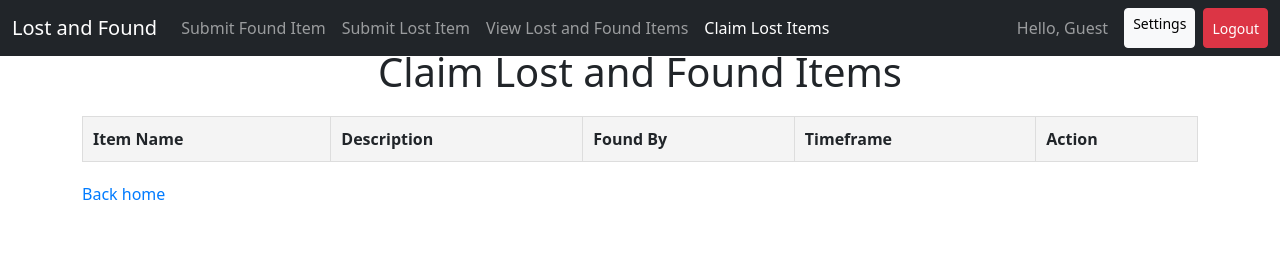
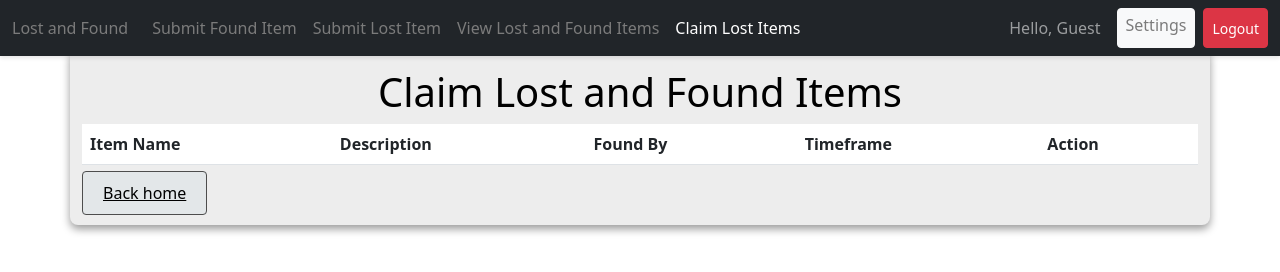
Before and after one commit to mmmejiamendoza/semester-project, a website: page code/public/claim.html in a window 1280 px wide. Drawn offline with nearby package versions, Linux system fonts and the light colour scheme; no server answers.

Commit message:
css files need to be color changed but are formatted to affect everything

```diff
--- /dev/null
+++ b/code/public/basic.css
@@ -0,0 +1,121 @@
+/* General Styling */
+body {
+    background: linear-gradient(135deg, #578ac0, #578ac0, #578ac0); /* Pink gradient background */
+    color: #494949; /* Dark pink-brown text for contrast */
+    font-family: Arial, sans-serif;
+    margin: 0;
+    padding: 0;
+}
+
+/* Links */
+a {
+    color: #79b3f5; /* Blue links for Blue Theme */
+    text-decoration: none;
+}
+
+a:hover {
+    color: #4657b7; /* Darker blue on hover */
+}
+
+/* Containers */
+.container {
+    background-color: #3a5988; /* Container background for Blue Theme */
+    color: #1b222b; /* Text color inside containers */
+    padding: 20px;
+    border-radius: 8px;
+    box-shadow: 0 4px 8px rgba(0, 0, 0, 0.1); /* Subtle shadow */
+    max-width: 800px;
+}
+
+/* Headings */
+h1, h2 {
+    color: #212121; /* Darker headings */
+}
+
+/* Table Styling */
+table {
+    width: 100%;
+    border-collapse: collapse;
+    color: #6f6666; /* Table text color for better readability */
+}
+
+th, td {
+    padding: 10px;
+    border: 1px solid #000000; /* Light border */
+    text-align: center;
+    background-color: #1a1a1a; /* Dark background for rows */
+}
+
+th {
+    background-color: #3a3a3a; /* Slightly darker header rows */
+}
+
+/* Buttons */
+button, .back-link, .logout-link {
+    background-color: #243cb3; /* Blue buttons */
+    color: #ffffff; /* Button text color */
+    border: 1px solid #4d4d4d; /* Button border */
+    padding: 10px 20px;
+    border-radius: 4px;
+    cursor: pointer;
+    font-size: 1rem;
+}
+
+button:hover, .back-link:hover, .logout-link:hover {
+    background-color: #0f1a8f; /* Darker blue on hover */
+}
+
+/* Inputs */
+input[type="text"], input[type="email"], input[type="password"], select {
+    background-color: #292fe0; /* Input background for Blue Theme */
+    color: #141414; /* Input text color */
+    border: 1px solid #1126c4; /* Input border color */
+    padding: 10px;
+    border-radius: 4px;
+    width: 100%;
+    margin-bottom: 10px;
+}
+
+/* Dropdown Menu */
+.dropdown-menu {
+    background-color: #2d2d2d; /* Dark dropdown background */
+    box-shadow: 0 4px 8px rgba(0, 0, 0, 0.1);
+    border-radius: 8px;
+    padding: 10px;
+    border: 1px solid #969696; /* Subtle border */
+}
+
+.dropdown-menu a {
+    background-color: #f2f2f2; /* Very light grey button boxes */
+    padding: 8px;
+    display: block;
+    border-radius: 4px;
+    text-align: center;
+    color: #243cb3;
+}
+
+.dropdown-menu a:hover {
+    background-color: #e0e0e0; /* Slightly darker grey on hover */
+}
+
+/* Navbar Styling */
+nav {
+    position: fixed; /* Fix navbar */
+    top: 0;
+    left: 0;
+    width: 100%; /* Full width */
+    z-index: 1000; /* On top of other elements */
+    background-color: #3a3a3a; /* Dark navbar for Dark Theme */
+    color: #878787; /* Text color */
+    padding: 10px 20px;
+    box-shadow: 0 2px 4px rgba(0, 0, 0, 0.1); /* Subtle shadow */
+}
+
+.navbar a, .navbar-text {
+    color: #7b7b7b; /* Blue links */
+    font-size: 1rem;
+}
+
+.navbar a:hover {
+    color: #8caed2; /* Darker blue on hover */
+}
--- a/code/public/claim.html
+++ b/code/public/claim.html
@@ -5,53 +5,9 @@
     <meta name="viewport" content="width=device-width, initial-scale=1.0">
     <title>Claim Lost and Found Items</title>
 
+    <!-- Theme Stylesheet -->
+    <link id="themeStylesheet" rel="stylesheet" href="light-theme.css"> <!-- Default theme -->
     <link href="https://cdn.jsdelivr.net/npm/bootstrap@5.3.0/dist/css/bootstrap.min.css" rel="stylesheet">
-
-    <style>
-        #content-container {
-            margin-top: 80px;
-        }
-
-        table {
-            width: 100%;
-            border-collapse: collapse;
-            margin-top: 20px;
-        }
-
-        th, td {
-            padding: 10px;
-            border: 1px solid #ddd;
-            text-align: left;
-        }
-
-        th {
-            background-color: #f4f4f4;
-        }
-
-        .btn-claim {
-            background-color: #007bff;
-            color: white;
-            border: none;
-            padding: 5px 10px;
-            border-radius: 4px;
-            cursor: pointer;
-        }
-
-        .btn-claim:hover {
-            background-color: #0056b3;
-        }
-
-        .back-link {
-            margin-top: 20px;
-            display: inline-block;
-            text-decoration: none;
-            color: #007bff;
-        }
-
-        .back-link:hover {
-            text-decoration: underline;
-        }
-    </style>
 
   <script type="module">
     import { initializeApp } from "https://www.gstatic.com/firebasejs/9.6.10/firebase-app.js";
@@ -69,18 +25,25 @@
         measurementId: "G-LX0R71CBRP"
     };
 
-
     const app = initializeApp(firebaseConfig);
     const auth = getAuth();
     const database = getDatabase(app);
 
-        document.addEventListener('DOMContentLoaded', () => {
     const themeStylesheet = document.getElementById('themeStylesheet');
+
+    // Function to load the theme
+    function loadTheme() {
         const savedTheme = localStorage.getItem('selectedTheme');
         if (savedTheme) {
             themeStylesheet.href = savedTheme;
         }
+    }
 
+    document.addEventListener('DOMContentLoaded', () => {
+        // Load the initial theme
+        loadTheme();
+
+        // Update the user greeting
         onAuthStateChanged(auth, (user) => {
             if (user) {
                 document.getElementById('userButton').textContent = `Hello, ${user.email}`;
@@ -89,6 +52,7 @@
             }
         });
 
+        // Logout functionality
         document.getElementById("logoutButton").addEventListener("click", (e) => {
             e.preventDefault();
             signOut(auth)
@@ -99,6 +63,7 @@
                 .catch((error) => console.error("Error logging out:", error));
         });
 
+        // Fetch lost and found items
         const lostAndFoundRef = ref(database, 'lostAndFound');
         const tableBody = document.getElementById('itemsTableBody');
         const now = new Date();
@@ -122,8 +87,16 @@
                 tableBody.appendChild(row);
             }
         });
+
+        // Listen for theme changes
+        window.addEventListener('storage', (event) => {
+            if (event.key === 'selectedTheme') {
+                loadTheme();
+            }
+        });
     });
 
+    // Claim an item
     window.claimItem = function (itemKey) {
         if (confirm("Are you sure you want to claim this item?")) {
             const itemRef = ref(database, `lostAndFound/${itemKey}`);
@@ -132,6 +105,7 @@
         }
     };
 </script>
+
 </head>
 <body>
     <!-- Bootstrap Navbar -->
@@ -168,7 +142,7 @@
     <!-- Main Content -->
     <div id="content-container" class="container mt-5">
         <h1 class="text-center">Claim Lost and Found Items</h1>
-        <table>
+        <table class="table table-striped">
             <thead>
                 <tr>
                     <th>Item Name</th>
--- a/code/public/dark-theme.css
+++ b/code/public/dark-theme.css
@@ -1,41 +1,121 @@
-/* Dark theme styles */
+/* General Styling */
 body {
-    background-color: #1c1b1b;
-    color: #e0e0e0;
+    background: linear-gradient(135deg, #151515, #151515, #151515); /* Pink gradient background */
+    color: #808080; /* Dark pink-brown text for contrast */
+    font-family: Arial, sans-serif;
+    margin: 0;
+    padding: 0;
 }
 
 /* Links */
-a, .navbar a {
-    color: #80d4ff;
+a {
+    color: #454545; /* Blue links for Blue Theme */
+    text-decoration: none;
 }
 
-a:hover, .navbar a:hover {
-    color: #40aaff;
+a:hover {
+    color: #575757; /* Darker blue on hover */
 }
 
-/* Navbar */
-nav {
-    background-color: #1e1e1e;
-    color: #e0e0e0;
-    box-shadow: 0 2px 4px rgba(0, 0, 0, 0.6);
+/* Containers */
+.container {
+    background-color: #333333; /* Container background for Blue Theme */
+    color: #bfbfbf; /* Text color inside containers */
+    padding: 20px;
+    border-radius: 8px;
+    box-shadow: 0 4px 8px rgba(155, 155, 155, 0.4); /* Subtle shadow */
+    max-width: 800px;
 }
 
-/* Tables */
-th {
-    background-color: #333333;
+/* Headings */
+h1, h2 {
+    color: #939393; /* Darker headings */
 }
 
-td {
-    background-color: #1e1e1e;
+/* Table Styling */
+table {
+    width: 100%;
+    border-collapse: collapse;
+    color: #6f6666; /* Table text color for better readability */
+}
+
+th, td {
+    padding: 10px;
+    border: 1px solid #000000; /* Light border */
+    text-align: center;
+    background-color: #1a1a1a; /* Dark background for rows */
+}
+
+th {
+    background-color: #3a3a3a; /* Slightly darker header rows */
 }
 
 /* Buttons */
 button, .back-link, .logout-link {
-    background-color: #0056b3;
-    color: #ffffff;
-    border: 1px solid #003d80;
+    background-color: #464647; /* Blue buttons */
+    color: #ffffff; /* Button text color */
+    border: 1px solid #4d4d4d; /* Button border */
+    padding: 10px 20px;
+    border-radius: 4px;
+    cursor: pointer;
+    font-size: 1rem;
 }
 
 button:hover, .back-link:hover, .logout-link:hover {
-    background-color: #003d80;
+    background-color: #5a5a5a; /* Darker blue on hover */
 }
+
+/* Inputs */
+input[type="text"], input[type="email"], input[type="password"], select {
+    background-color: #616162; /* Input background for Blue Theme */
+    color: #141414; /* Input text color */
+    border: 1px solid #505050; /* Input border color */
+    padding: 10px;
+    border-radius: 4px;
+    width: 100%;
+    margin-bottom: 10px;
+}
+
+/* Dropdown Menu */
+.dropdown-menu {
+    background-color: #2d2d2d; /* Dark dropdown background */
+    box-shadow: 0 4px 8px rgba(0, 0, 0, 0.1);
+    border-radius: 8px;
+    padding: 10px;
+    border: 1px solid #969696; /* Subtle border */
+}
+
+.dropdown-menu a {
+    background-color: #f2f2f2; /* Very light grey button boxes */
+    padding: 8px;
+    display: block;
+    border-radius: 4px;
+    text-align: center;
+    color: #243cb3;
+}
+
+.dropdown-menu a:hover {
+    background-color: #e0e0e0; /* Slightly darker grey on hover */
+}
+
+/* Navbar Styling */
+nav {
+    position: fixed; /* Fix navbar */
+    top: 0;
+    left: 0;
+    width: 100%; /* Full width */
+    z-index: 1000; /* On top of other elements */
+    background-color: #3a3a3a; /* Dark navbar for Dark Theme */
+    color: #878787; /* Text color */
+    padding: 10px 20px;
+    box-shadow: 0 2px 4px rgba(0, 0, 0, 0.1); /* Subtle shadow */
+}
+
+.navbar a, .navbar-text {
+    color: #7b7b7b; /* Blue links */
+    font-size: 1rem;
+}
+
+.navbar a:hover {
+    color: #8caed2; /* Darker blue on hover */
+}
--- a/code/public/light-theme.css
+++ b/code/public/light-theme.css
@@ -1,28 +1,29 @@
 /* General Styling */
 body {
-    background-color: #ffffff ; /* Light background */
-    color: #333333 ; /* Darker text */
-    font-family: Arial, sans-serif; /* Consistent font */
+    background: linear-gradient(135deg, #ffffff, #ffffff, #ffffff); /* Pink gradient background */
+    color: #494949; /* Dark pink-brown text for contrast */
+    font-family: Arial, sans-serif;
     margin: 0;
     padding: 0;
 }
 
+/* Links */
 a {
-    color: #ecf5ff ; /* Blue links */
+    color: #b1b5b9; /* Blue links for Blue Theme */
     text-decoration: none;
 }
 
 a:hover {
-    color: #b6b6b6; /* Darker blue on hover */
+    color: #949496; /* Darker blue on hover */
 }
 
-/* Container Styling */
+/* Containers */
 .container {
-    background-color: #ffffff; /* White for containers */
-    color: #333333; /* Darker text */
+    background-color: #ededed; /* Container background for Blue Theme */
+    color: #000000; /* Text color inside containers */
     padding: 20px;
     border-radius: 8px;
-    box-shadow: 0 4px 8px rgba(0, 0, 0, 0.1); /* Subtle shadow */
+    box-shadow: 0 4px 8px rgba(0, 0, 0, 0.4); /* Subtle shadow */
     max-width: 800px;
 }
 
@@ -35,25 +36,25 @@ h1, h2 {
 table {
     width: 100%;
     border-collapse: collapse;
-    color: #959595 ; /* Dark text */
+    color: #666d6f; /* Table text color for better readability */
 }
 
 th, td {
     padding: 10px;
-    border: 1px solid #000000; /* Light border */
+    border: 1px solid #515151; /* Light border */
     text-align: center;
-    background-color: #b8b8b8 ; /* White background */
+    background-color: #d5d5d5; /* Dark background for rows */
 }
 
 th {
-    background-color: #777777 ; /* Slightly darker for headers */
+    background-color: #3a3a3a; /* Slightly darker header rows */
 }
 
 /* Buttons */
 button, .back-link, .logout-link {
-    background-color: #acacac; /* Blue button */
-    color: #272626; /* White text */
-    border: 1px solid #4d4d4d; /* Darker blue border */
+    background-color: #e3e7e9; /* Blue buttons */
+    color: #000000; /* Button text color */
+    border: 1px solid #4d4d4d; /* Button border */
     padding: 10px 20px;
     border-radius: 4px;
     cursor: pointer;
@@ -61,14 +62,14 @@ button, .back-link, .logout-link {
 }
 
 button:hover, .back-link:hover, .logout-link:hover {
-    background-color: #a1a0a0 ; /* Darker blue on hover */
+    background-color: #c9cad9; /* Darker blue on hover */
 }
 
 /* Inputs */
 input[type="text"], input[type="email"], input[type="password"], select {
-    background-color: #969696 ; /* White input background */
-    color: #141414 ; /* Dark text */
-    border: 1px solid #6c6b6b; /* Light border */
+    background-color: #d1d1da; /* Input background for Blue Theme */
+    color: #141414; /* Input text color */
+    border: 1px solid #000000; /* Input border color */
     padding: 10px;
     border-radius: 4px;
     width: 100%;
@@ -77,43 +78,44 @@ input[type="text"], input[type="email"], input[type="password"], select {
 
 /* Dropdown Menu */
 .dropdown-menu {
-    background-color: #ffffff ; /* White dropdown */
+    background-color: #2d2d2d; /* Dark dropdown background */
     box-shadow: 0 4px 8px rgba(0, 0, 0, 0.1);
     border-radius: 8px;
     padding: 10px;
-    border: 1px solid #969696 ; /* Subtle border */
+    border: 1px solid #969696; /* Subtle border */
 }
 
 .dropdown-menu a {
-    background-color: #f2f2f2 ; /* Very light grey button boxes */
+    background-color: #f2f2f2; /* Very light grey button boxes */
     padding: 8px;
     display: block;
     border-radius: 4px;
     text-align: center;
+    color: #adaeb2;
 }
 
 .dropdown-menu a:hover {
-    background-color: #e0e0e0 ; /* Slightly darker grey on hover */
+    background-color: #222020; /* Slightly darker grey on hover */
 }
 
 /* Navbar Styling */
 nav {
-    position: fixed ; /* Fix navbar */
-    top: 0 ;
-    left: 0 ;
-    width: 100% ; /* Full width */
+    position: fixed; /* Fix navbar */
+    top: 0;
+    left: 0;
+    width: 100%; /* Full width */
     z-index: 1000; /* On top of other elements */
-    background-color: #9d9c9c; /* White navbar */
-    color: #878787; /* Dark text */
-    padding: 10px 20px ;
-    box-shadow: 0 2px 4px rgba(0, 0, 0, 0.1) ; /* Subtle shadow */
+    background-color: #3a3a3a; /* Dark navbar for Dark Theme */
+    color: #878787; /* Text color */
+    padding: 10px 20px;
+    box-shadow: 0 2px 4px rgba(0, 0, 0, 0.1); /* Subtle shadow */
 }
 
 .navbar a, .navbar-text {
-    color: #7b7b7b ; /* Blue links */
+    color: #7b7b7b; /* Blue links */
     font-size: 1rem;
 }
 
 .navbar a:hover {
-    color: #8caed2 ; /* Darker blue on hover */
+    color: #8caed2; /* Darker blue on hover */
 }
--- a/code/public/pink-theme.css
+++ b/code/public/pink-theme.css
@@ -1,51 +1,60 @@
-/* General styling */
+/* General Styling */
 body {
-    background: linear-gradient(135deg, #ffe6e6, #ffccd5, #ffb3c1); /* Pink gradient background */
-    color: #4a2a2a; /* Dark pink-brown text for contrast */
+    background: linear-gradient(135deg, #578ac0, #578ac0, #578ac0); /* Pink gradient background */
+    color: #494949; /* Dark pink-brown text for contrast */
     font-family: Arial, sans-serif;
     margin: 0;
     padding: 0;
 }
 
-/* Container styling */
+/* Links */
+a {
+    color: #79b3f5; /* Blue links for Blue Theme */
+    text-decoration: none;
+}
+
+a:hover {
+    color: #4657b7; /* Darker blue on hover */
+}
+
+/* Containers */
 .container {
-    background-color: #ffebee; /* Light pink for containers */
-    color: #4a2a2a; /* Darker text */
+    background-color: #3a5988; /* Container background for Blue Theme */
+    color: #1b222b; /* Text color inside containers */
     padding: 20px;
     border-radius: 8px;
-    box-shadow: 0 4px 8px rgba(0, 0, 0, 0.1);
+    box-shadow: 0 4px 8px rgba(0, 0, 0, 0.1); /* Subtle shadow */
     max-width: 800px;
-    text-align: center;
 }
 
 /* Headings */
 h1, h2 {
-    color: #ce355b; /* Medium-dark pink for headings */
+    color: #212121; /* Darker headings */
 }
 
-/* Table styling */
+/* Table Styling */
 table {
     width: 100%;
     border-collapse: collapse;
-    color: #9c1134; /* Dark pink-brown text */
+    color: #6f6666; /* Table text color for better readability */
 }
 
 th, td {
     padding: 10px;
-    border: 1px solid #ff99aa; /* Light pink border */
+    border: 1px solid #000000; /* Light border */
     text-align: center;
-    background-color: #ffe6e6; /* Soft pink for table cells */
+    background-color: #1a1a1a; /* Dark background for rows */
 }
 
 th {
-    background-color: #ffb3c1; /* Slightly darker pink for table headers */
+    background-color: #3a3a3a; /* Slightly darker header rows */
 }
 
-/* Button styling */
+/* Buttons */
 button, .back-link, .logout-link {
-    background-color: #ff99aa; /* Medium pink for buttons */
-    color: #4a2a2a; /* Dark text */
-    border: 1px solid #ffccd5; /* Light pink border */
+    background-color: #243cb3; /* Blue buttons */
+    color: #ffffff; /* Button text color */
+    border: 1px solid #4d4d4d; /* Button border */
     padding: 10px 20px;
     border-radius: 4px;
     cursor: pointer;
@@ -53,58 +62,60 @@ button, .back-link, .logout-link {
 }
 
 button:hover, .back-link:hover, .logout-link:hover {
-    background-color: #ff8098; /* Slightly darker pink on hover */
+    background-color: #0f1a8f; /* Darker blue on hover */
 }
 
-/* Link styling */
-a, .dropdown-menu a {
-    color: #b33c5a; /* Medium-dark pink links */
-    text-decoration: none;
-}
-
-a:hover, .dropdown-menu a:hover {
-    color: #c5294b; /* Darker pink on hover */
-}
-
-/* Dropdown menu styling */
-.dropdown-menu {
-    background-color: #ffebee; /* Light pink dropdown background */
-    box-shadow: 0 4px 8px rgba(0, 0, 0, 0.1);
-    border-radius: 8px;
-    padding: 10px;
-}
-
-.dropdown-menu a {
-    background-color: #ff99aa; /* Medium pink button boxes */
-    padding: 8px;
-    display: block;
-    border-radius: 4px;
-    text-align: center;
-}
-
-.dropdown-menu a:hover {
-    background-color: #ff8098; /* Darker pink on hover */
-}
-
-/* Input fields */
+/* Inputs */
 input[type="text"], input[type="email"], input[type="password"], select {
-    background-color: #ffe6e6; /* Light pink input background */
-    color: #4a2a2a; /* Dark text */
-    border: 1px solid #ffccd5; /* Light pink border */
+    background-color: #292fe0; /* Input background for Blue Theme */
+    color: #141414; /* Input text color */
+    border: 1px solid #1126c4; /* Input border color */
     padding: 10px;
     border-radius: 4px;
     width: 100%;
     margin-bottom: 10px;
 }
-/* Navigation Styles */
+
+/* Dropdown Menu */
+.dropdown-menu {
+    background-color: #2d2d2d; /* Dark dropdown background */
+    box-shadow: 0 4px 8px rgba(0, 0, 0, 0.1);
+    border-radius: 8px;
+    padding: 10px;
+    border: 1px solid #969696; /* Subtle border */
+}
+
+.dropdown-menu a {
+    background-color: #f2f2f2; /* Very light grey button boxes */
+    padding: 8px;
+    display: block;
+    border-radius: 4px;
+    text-align: center;
+    color: #243cb3;
+}
+
+.dropdown-menu a:hover {
+    background-color: #e0e0e0; /* Slightly darker grey on hover */
+}
+
+/* Navbar Styling */
 nav {
-    position: fixed; /* Fixes the navbar to the top of the page */
+    position: fixed; /* Fix navbar */
     top: 0;
     left: 0;
-    width: 100%; /* Spans the entire width of the page */
-    z-index: 1000; /* Ensures it appears above other elements */
-    background-color: #8c2034; /* Navbar background color */
-    color: #f5f5f5; /* Text color for the navbar */
-    padding: 10px 20px; /* Padding inside the navbar */
-    box-shadow: 0 2px 4px rgba(0, 0, 0, 0.2); /* Optional shadow for a 3D effect */
+    width: 100%; /* Full width */
+    z-index: 1000; /* On top of other elements */
+    background-color: #3a3a3a; /* Dark navbar for Dark Theme */
+    color: #878787; /* Text color */
+    padding: 10px 20px;
+    box-shadow: 0 2px 4px rgba(0, 0, 0, 0.1); /* Subtle shadow */
 }
+
+.navbar a, .navbar-text {
+    color: #7b7b7b; /* Blue links */
+    font-size: 1rem;
+}
+
+.navbar a:hover {
+    color: #8caed2; /* Darker blue on hover */
+}
--- a/code/public/white.css
+++ /dev/null
@@ -1,133 +0,0 @@
-/* General Styling */
-body {
-    background-color: #ffffff !important; /* Bright white background */
-    color: #000000 !important; /* Black text for readability */
-    font-family: Arial, sans-serif;
-    margin: 0;
-    padding: 0;
-}
-
-/* Containers */
-.container {
-    background-color: #ffffff !important; /* White container */
-    color: #000000 !important; /* Black text */
-    padding: 20px;
-    border-radius: 8px;
-    box-shadow: 0 4px 8px rgba(0, 0, 0, 0.1); /* Subtle shadow */
-    max-width: 800px;
-    text-align: center;
-}
-
-/* Headings */
-h1, h2 {
-    color: #0056b3 !important; /* Blue for headings */
-    font-weight: bold;
-}
-
-/* Table Styling */
-table {
-    width: 100%;
-    border-collapse: collapse;
-    color: #000000 !important; /* Black text for table */
-}
-
-th, td {
-    padding: 10px;
-    border: 1px solid #cccccc !important; /* Light border for clarity */
-    text-align: center;
-    background-color: #ffffff !important; /* White for cells */
-}
-
-th {
-    background-color: #186bc3 !important; /* Blue for headers */
-    color: #ffffff !important; /* White text for headers */
-}
-
-/* Buttons */
-button, .back-link, .logout-link {
-    background-color: #ff6f00 !important; /* Vibrant orange button */
-    color: #ffffff !important; /* White text */
-    border: 1px solid #e65c00 !important; /* Darker orange border */
-    padding: 10px 20px;
-    border-radius: 4px;
-    cursor: pointer;
-    font-size: 1rem;
-}
-
-button:hover, .back-link:hover, .logout-link:hover {
-    background-color: #e65c00 !important; /* Darker orange on hover */
-}
-
-/* Links */
-a, .dropdown-menu a {
-    color: #0056b3 !important; /* Blue links */
-    text-decoration: none;
-}
-
-a:hover, .dropdown-menu a:hover {
-    color: #003d80 !important; /* Darker blue on hover */
-}
-
-/* Dropdown Menu Styling */
-.dropdown-menu {
-    background-color: #ffffff !important; /* White dropdown background */
-    box-shadow: 0 4px 8px rgba(0, 0, 0, 0.1); /* Subtle shadow */
-    border-radius: 8px;
-    padding: 10px;
-}
-
-.dropdown-menu a {
-    background-color: #ffcc80 !important; /* Light orange button boxes */
-    padding: 8px;
-    display: block;
-    border-radius: 4px;
-    text-align: center;
-}
-
-.dropdown-menu a:hover {
-    background-color: #ffa64d !important; /* Slightly darker orange on hover */
-}
-
-/* Input Fields */
-input[type="text"], input[type="email"], input[type="password"], select {
-    background-color: #ffffff !important; /* White input background */
-    color: #000000 !important; /* Black text */
-    border: 1px solid #cccccc !important; /* Light border */
-    padding: 10px;
-    border-radius: 4px;
-    width: 100%;
-    margin-bottom: 10px;
-}
-
-/* Navbar Styling */
-nav {
-    position: fixed;
-    top: 0;
-    left: 0;
-    width: 100%;
-    background-color: #0056b3 !important; /* Blue navbar */
-    color: #ffffff !important; /* White text for navbar */
-    padding: 10px 20px;
-    box-shadow: 0 2px 4px rgba(0, 0, 0, 0.1); /* Subtle shadow */
-    z-index: 1000;
-}
-
-/* Navbar Links */
-nav a {
-    color: #ffffff !important; /* White links in navbar */
-    text-decoration: none;
-    margin: 0 10px;
-}
-
-nav a:hover {
-    color: #ffcc80 !important; /* Light orange on hover */
-}
-
-/* Utility Classes */
-.text-center {
-    text-align: center !important;
-}
-
-.mt-20 {
-    margin-top: 20px !important;
-}
```
Also changed, not shown: code/public/list.html (+30 -24 lines), code/public/settings.html (+1 -1 lines). Lines whose indentation alone changed are shown as unchanged.
